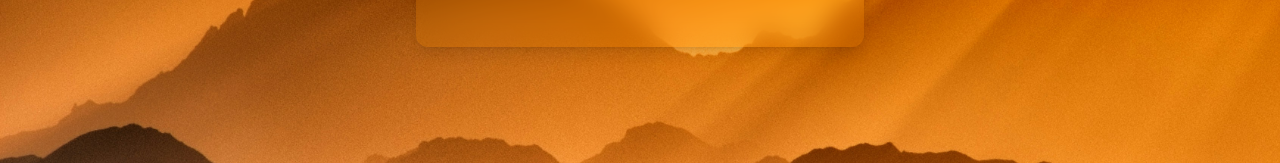
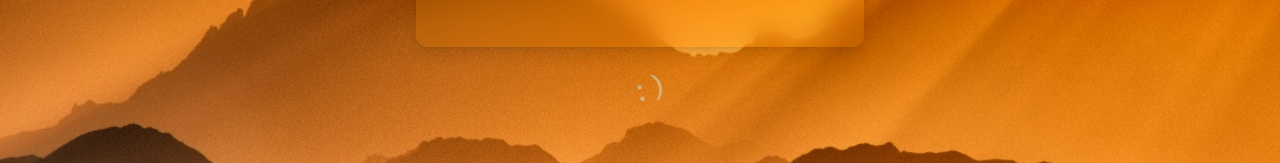
Before and after one commit to rb-sgv/blog, a Next.js app: page /quiz in a window 1280 px wide. Shown: the part 521-684 px from the top of the page. Built offline with nearby package versions, Linux system fonts and the light colour scheme.

Commit message:
fix (quit): added the spin smiley which was previously mistakenly missing.

```diff
--- a/app/quiz/page.tsx
+++ b/app/quiz/page.tsx
@@ -1,6 +1,7 @@
 import React from 'react'
 import DatatypeQuiz from '../_components/datatypequiz'
 import Header from '../_components/header'
+import Spinsmile from '../_components/spinsmile'
 
 export default function Home() {
   return (
@@ -8,6 +9,7 @@ export default function Home() {
         <>
         <Header />
         <DatatypeQuiz />
+        <Spinsmile />
         </>
     </div>
   )
```
